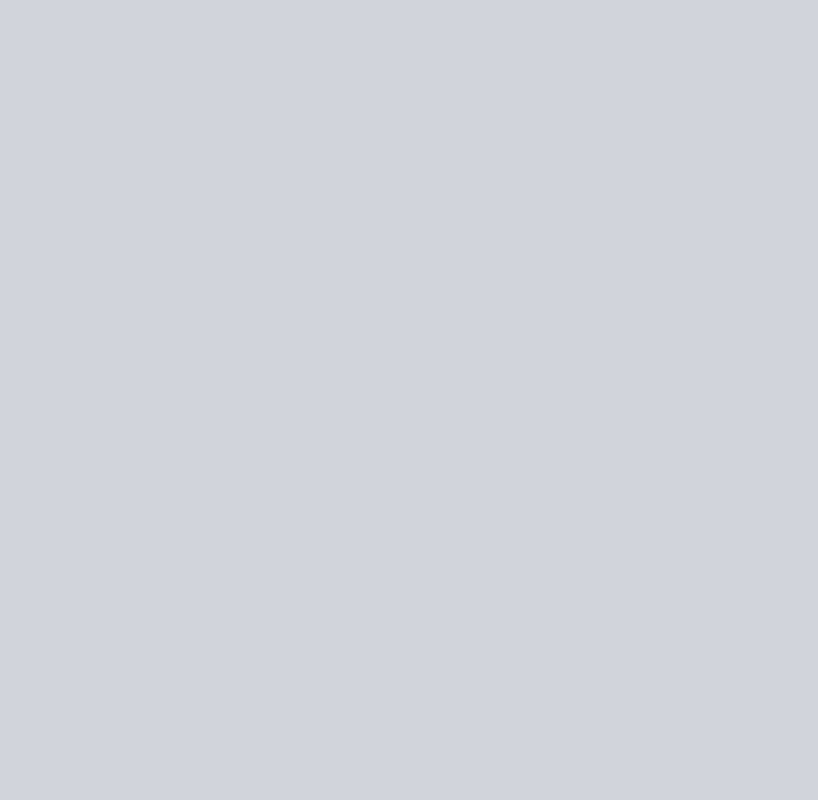
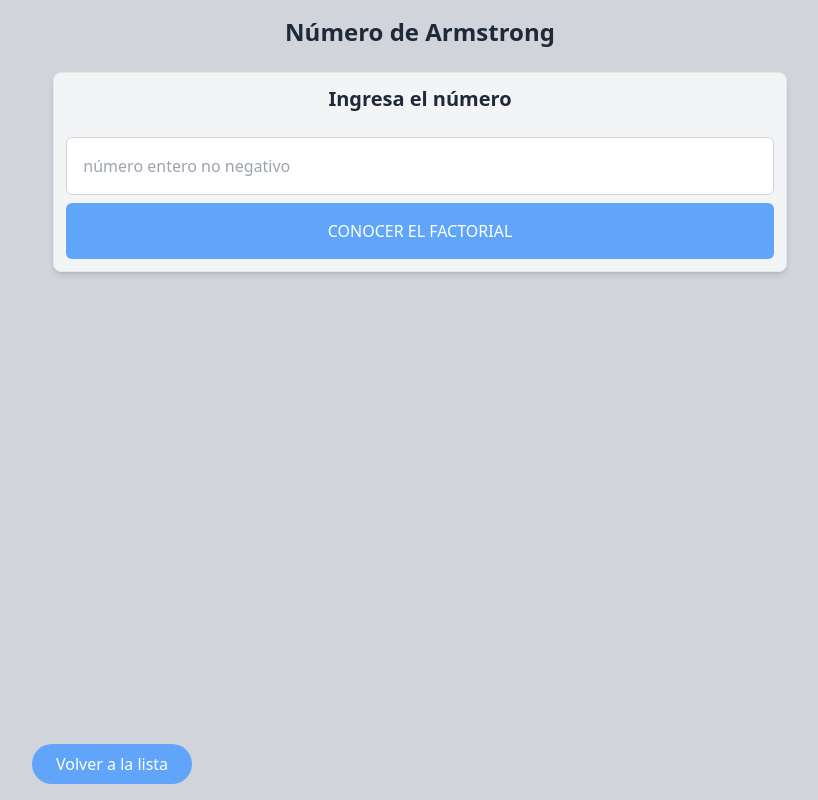
Before and after one commit to fedeferrelli/jsexercises, a React (Vite) app: page /armstrong in a window 1280 px wide. Before the commit this address had no page. Shown: the whole page, without its empty margins (220-1038 px from the left). Built offline with nearby package versions, Linux system fonts and the light colour scheme.

Commit message:
Add Armstrong excerciseç

```diff
--- a/src/App.jsx
+++ b/src/App.jsx
@@ -5,6 +5,7 @@ import Palindrome from "./Components/palindromo/Palindrome";
 import Factorial from "./Components/factorial/Factorial";
 import FizzBuzz from "./Components/fizzBuzz/FizzBuzz";
 import MayusculasEtc from "./Components/mayusculasEtc/MayusculasEtc";
+import Armstrong from "./Components/armstrong/Armstrong"
 
 
 function App() {
@@ -25,6 +26,8 @@ function App() {
 
             <Route path="/mayusculas" exact element = {<MayusculasEtc/>}/>
 
+            <Route path="/armstrong" exact element = {<Armstrong/>}/>
+
           </Routes>
       </Router>
 
--- a/src/Components/Home.jsx
+++ b/src/Components/Home.jsx
@@ -8,7 +8,8 @@ function Home() {
         {name: '¿Es Palíndromo?', link:"/palindromo"},
         {name: 'Factorial', link:"/factorial"},
         {name: 'Fizz Buzz', link:"/fizzbuzz"},
-        {name: 'Mayúsculas, Minúsculas, etc', link:"/mayusculas"}
+        {name: 'Mayúsculas, Minúsculas, etc', link:"/mayusculas"},
+        {name: 'Número de Armstrong', link:"/armstrong"}
 
                         ]
 
--- /dev/null
+++ b/src/Components/armstrong/Armstrong.jsx
@@ -0,0 +1,160 @@
+import React, { useState } from "react";
+
+import { Fade } from "react-awesome-reveal";
+import { Link } from "react-router-dom";
+import { BsGithub } from "react-icons/bs";
+
+function Armstrong() {
+  const [result, setResult] = useState();
+  const [toEvaluate, setToEvaluate] = useState();
+  const [isArmstrong, setIsArmstrong] = useState(false);
+  const [showResults, setShowResults] = useState(false);
+  const [error, setError] = useState("");
+  const [showError, setShowError] = useState(false);
+
+  const armstrong = (n) => {
+    if (n === undefined || n == "") {
+      setError("Debes ingresar un número");
+      setShowError(true);
+    } else if (n <= 0) {
+      setError("Debes ingresar un número positivo");
+      setShowError(true);
+    } else if (Math.floor(n) - n !== 0) {
+      setError("Debes ingresar un número entero");
+      setShowError(true);
+    } else {
+      let auxArray = [...n];
+
+      let sum = auxArray.reduce((a, b) => a + b ** [auxArray.length], 0);
+
+      if (sum == n) {
+        setIsArmstrong(true);
+      } else setIsArmstrong(false);
+      setShowResults(true);
+    }
+  };
+
+  const changeValueToEvaluate = (string) => {
+    setShowResults(false);
+    setShowError(false);
+    setToEvaluate(string);
+  };
+
+  const letsCheckItOut = () => {
+    armstrong(toEvaluate);
+  };
+
+  return (
+    <div className="py-4 max-w-[800px] m-auto ">
+      <h1 className="text-2xl text-gray-800 text-center pb-6 font-bold">
+        Número de Armstrong
+      </h1>
+
+      <div className="fixed bottom-4 w-full z-10 flex flex-row justify-between px-3">
+        <Link to="/" className="bg-blue-400 px-6 py-2 text-white rounded-full ">
+          {" "}
+          Volver a la lista{" "}
+        </Link>
+
+        <a
+          className=" text-blue-400 flex"
+          href="https://github.com/fedeferrelli/jsexercises/blob/main/src/Components/factorial/Factorial.jsx"
+          target="_blank"
+        >
+          <BsGithub className="m-auto text-4xl" />
+        </a>
+      </div>
+
+      <section className="flex flex-col p-3 w-11/12 m-auto  rounded-lg shadow-md border border-gray-200 bg-gray-100">
+        <label
+          htmlFor="toEvaluate"
+          className="w-full text-center text-xl text-gray-800 mb-4 font-semibold"
+        >
+          Ingresa el número
+        </label>
+        <input
+          type="number"
+          id="toEvaluate"
+          placeholder="número entero no negativo"
+          className="w-full p-4 rounded-md border border-gray-300 my-2 m-auto"
+          onChange={(e) => {
+            changeValueToEvaluate(e.target.value);
+          }}
+        ></input>
+
+        <button
+          type="submit"
+          className="w-full m-auto p-4 bg-blue-400 rounded-md uppercase text-white"
+          onClick={() => {
+            letsCheckItOut();
+          }}
+        >
+          conocer el factorial{" "}
+        </button>
+      </section>
+
+      {showError && (
+        <Fade duration="500">
+          <div className="w-11/12 m-auto mt-1 text-center rounded-lg  text-red-500 font-semibold">
+            {error}
+          </div>
+        </Fade>
+      )}
+
+      <section className="mt-4 flex flex-col  w-11/12 m-auto  rounded-lg overflow-hidden shadow-md   ">
+        {showResults &&
+          (isArmstrong ? (
+            <Fade duration="500">
+              <div className="h-full w-full text-center ">
+                <div className="bg-green-300  text-gray-600 text-xl p-3 flex flex-col justify-center">
+                  <div>Encontraste un número Narciso!</div>
+                  <div className="flex justify-center my-2 font-bold ">
+                    {[...toEvaluate.toString()].map((e, index) => (
+                      <div key={Math.random()} className="relative">
+                        {e}
+                        <span className="text-sm -top-1 absolute">
+                          {[...toEvaluate.toString()].length}
+                        </span>{" "}
+                        {index == [...toEvaluate.toString()].length - 1 ? (
+                          <span className="mx-2"> = </span>
+                        ) : (
+                          <span className="mx-2"> + </span>
+                        )}{" "}
+                      </div>
+                    ))}
+                    <div>{Number(toEvaluate).toLocaleString("es-ES")}</div>
+                  </div>
+                </div>
+              </div>
+            </Fade>
+          ) : (
+            <Fade duration="500">
+              <div className="h-full w-full text-center ">
+                <div className="bg-red-300  text-gray-600 text-xl p-3 flex flex-col justify-center">
+                  <div>{toEvaluate} no es un número narcisista</div>
+                  <div className="flex justify-center my-2 font-bold ">
+                    {[...toEvaluate.toString()].map((e, index) => (
+                      <div key={Math.random()} className="relative">
+                        {e}
+                        <span className="text-sm -top-1 absolute">
+                          {[...toEvaluate.toString()].length}
+                        </span>{" "}
+                        {index == [...toEvaluate.toString()].length - 1 ? (
+                          <span className="mx-2"> != </span>
+                        ) : (
+                          <span className="mx-2"> + </span>
+                        )}{" "}
+                      </div>
+                    ))}
+                    <div>{Number(toEvaluate).toLocaleString("es-ES")}</div>
+                  </div>
+                </div>
+              </div>
+            </Fade>
+          ))}
+      </section>
+    </div>
+  );
+}
+
+export default Armstrong;
```
